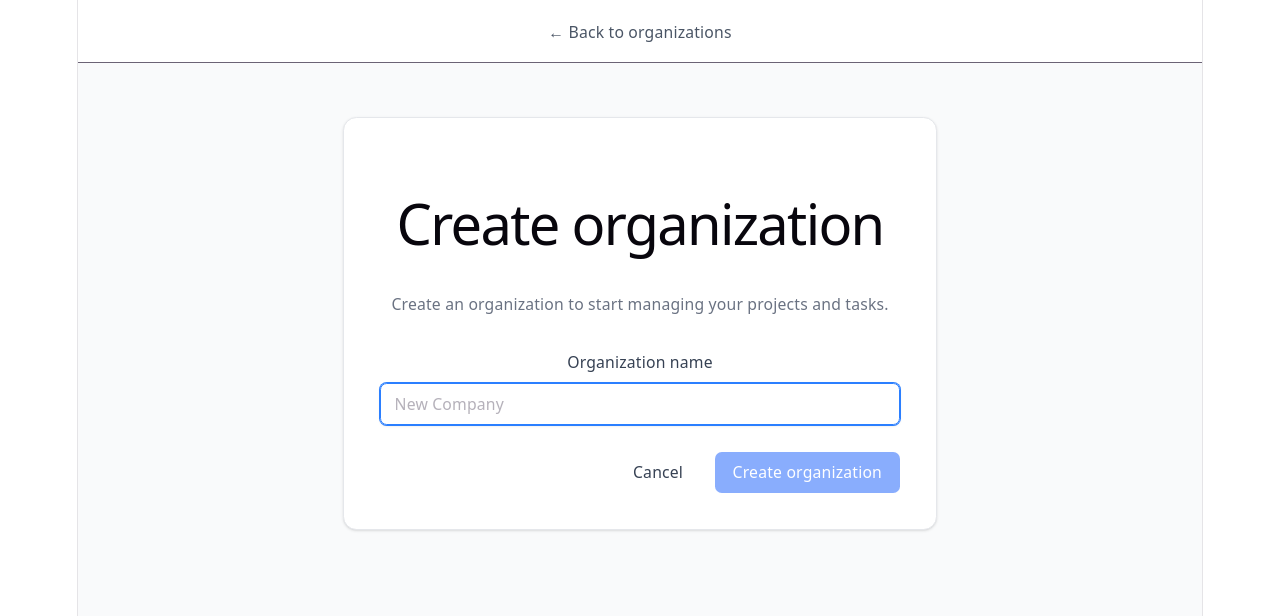
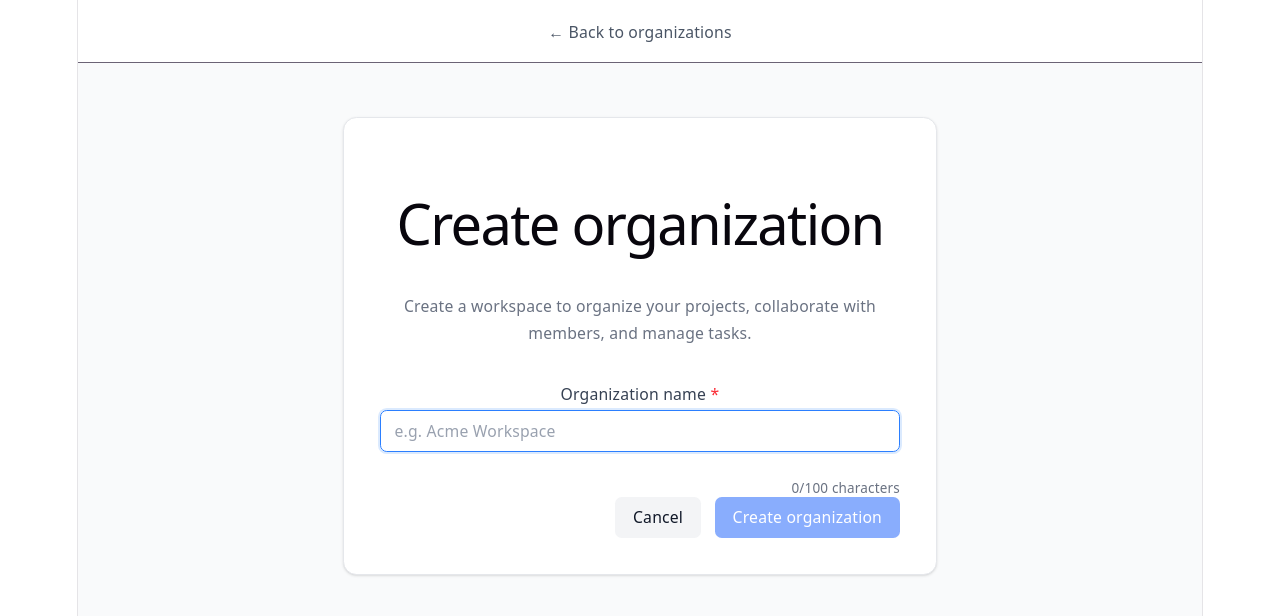
Before and after one commit to alex-benoy-1/Project-Task-Management-Frontend, a React (Vite) app: page /organizations/new in a window 1280 px wide. Shown: the top 616 px of the page. Built offline with nearby package versions, Linux system fonts and the light colour scheme; no server answers; sample sign-in values are in the browser's storage.

Commit message:
More UI updates

```diff
--- a/src/features/organizations/pages/CreateOrganizationPage.tsx
+++ b/src/features/organizations/pages/CreateOrganizationPage.tsx
@@ -1,23 +1,35 @@
 import { useState } from "react";
 import type { FormEvent } from "react";
-
 import { useNavigate } from "react-router-dom";
 
+import {
+  Button,
+  Card,
+  FormField,
+  Input,
+} from "../../../components/ui";
+
 import { createOrganization } from "../api/organizationApi";
+
+const MAX_NAME_LENGTH = 100;
 
 export function CreateOrganizationPage() {
   const navigate = useNavigate();
 
   const [name, setName] = useState("");
+  const [isSubmitting, setIsSubmitting] = useState(false);
+  const [error, setError] = useState<string | null>(null);
 
-  const [isSubmitting, setIsSubmitting] =
-    useState(false);
+  const handleNameChange = (value: string) => {
+    setName(value);
 
-  const [error, setError] =
-    useState<string | null>(null);
+    if (error) {
+      setError(null);
+    }
+  };
 
   const handleSubmit = async (
-    event: FormEvent<HTMLFormElement>
+    event: FormEvent<HTMLFormElement>,
   ) => {
     event.preventDefault();
 
@@ -25,6 +37,13 @@ export function CreateOrganizationPage() {
 
     if (!trimmedName) {
       setError("Organization name is required.");
+      return;
+    }
+
+    if (trimmedName.length > MAX_NAME_LENGTH) {
+      setError(
+        `Organization name must be ${MAX_NAME_LENGTH} characters or fewer.`,
+      );
       return;
     }
 
@@ -36,20 +55,21 @@ export function CreateOrganizationPage() {
         name: trimmedName,
       });
 
-      navigate("/", {
-        replace: true,
-      });
+      navigate("/", { replace: true });
     } catch (error) {
-      console.error(
-        "Failed to create organization:",
-        error
-      );
+      console.error("Failed to create organization:", error);
 
       setError(
-        "Failed to create organization. Please try again."
+        "Failed to create organization. Please try again.",
       );
     } finally {
       setIsSubmitting(false);
+    }
+  };
+
+  const handleCancel = () => {
+    if (!isSubmitting) {
+      navigate("/");
     }
   };
 
@@ -60,9 +80,9 @@ export function CreateOrganizationPage() {
         <div className="mx-auto max-w-7xl px-6 py-4">
           <button
             type="button"
-            onClick={() => navigate("/")}
+            onClick={handleCancel}
             disabled={isSubmitting}
-            className="text-sm font-medium text-gray-600 hover:text-gray-900 disabled:opacity-50"
+            className="text-sm font-medium text-gray-600 transition-colors hover:text-gray-900 disabled:cursor-not-allowed disabled:opacity-50"
           >
             ← Back to organizations
           </button>
@@ -71,16 +91,16 @@ export function CreateOrganizationPage() {
 
       {/* Content */}
       <section className="mx-auto max-w-xl px-6 py-12">
-        <div className="rounded-xl border border-gray-200 bg-white p-8 shadow-sm">
+        <Card className="p-8">
           {/* Heading */}
           <div className="mb-8">
             <h1 className="text-2xl font-bold text-gray-900">
               Create organization
             </h1>
 
-            <p className="mt-2 text-sm text-gray-500">
-              Create an organization to start managing your
-              projects and tasks.
+            <p className="mt-2 text-sm leading-6 text-gray-500">
+              Create a workspace to organize your projects,
+              collaborate with members, and manage tasks.
             </p>
           </div>
 
@@ -89,64 +109,55 @@ export function CreateOrganizationPage() {
             onSubmit={handleSubmit}
             className="space-y-6"
           >
-            {/* Organization name */}
-            <div>
-              <label
-                htmlFor="organization-name"
-                className="block text-sm font-medium text-gray-700"
-              >
-                Organization name
-              </label>
-
-              <input
+            <FormField
+              label="Organization name"
+              htmlFor="organization-name"
+              required
+              error={error ?? undefined}
+            >
+              <Input
                 id="organization-name"
+                name="name"
                 type="text"
                 value={name}
                 onChange={(event) =>
-                  setName(event.target.value)
+                  handleNameChange(event.target.value)
                 }
-                placeholder="New Company"
+                placeholder="e.g. Acme Workspace"
                 autoFocus
+                autoComplete="organization"
+                maxLength={MAX_NAME_LENGTH}
                 disabled={isSubmitting}
-                className="mt-2 block w-full rounded-md border border-gray-300 px-3 py-2 text-sm shadow-sm outline-none transition focus:border-blue-500 focus:ring-1 focus:ring-blue-500 disabled:bg-gray-100"
+                required
               />
-            </div>
+            </FormField>
 
-            {/* Error */}
-            {error && (
-              <div className="rounded-md bg-red-50 p-3">
-                <p className="text-sm text-red-600">
-                  {error}
-                </p>
-              </div>
-            )}
+            <p className="-mt-4 text-right text-xs text-gray-500">
+              {name.length}/{MAX_NAME_LENGTH} characters
+            </p>
 
-            {/* Buttons */}
+            {/* Actions */}
             <div className="flex justify-end gap-3">
-              <button
+              <Button
                 type="button"
-                onClick={() => navigate("/")}
+                variant="secondary"
+                onClick={handleCancel}
                 disabled={isSubmitting}
-                className="rounded-md px-4 py-2 text-sm font-medium text-gray-700 hover:bg-gray-100 disabled:cursor-not-allowed disabled:opacity-50"
               >
                 Cancel
-              </button>
+              </Button>
 
-              <button
+              <Button
                 type="submit"
-                disabled={
-                  isSubmitting ||
-                  !name.trim()
-                }
-                className="rounded-md bg-blue-600 px-4 py-2 text-sm font-medium text-white transition hover:bg-blue-700 disabled:cursor-not-allowed disabled:opacity-50"
+                disabled={isSubmitting || !name.trim()}
               >
                 {isSubmitting
                   ? "Creating..."
                   : "Create organization"}
-              </button>
+              </Button>
             </div>
           </form>
-        </div>
+        </Card>
       </section>
     </main>
   );
--- a/src/features/projects/pages/ProjectEditPage.tsx
+++ b/src/features/projects/pages/ProjectEditPage.tsx
@@ -7,6 +7,7 @@ import {
 
 import {
   Breadcrumbs,
+  Button,
   Card,
 } from "../../../components/ui";
 
@@ -51,7 +52,23 @@ export function ProjectEditPage() {
   const [submitError, setSubmitError] =
     useState<string | null>(null);
 
+  /*
+   * Logout
+   */
+  const handleLogout = () => {
+    localStorage.removeItem("token");
+
+    navigate("/login", {
+      replace: true,
+    });
+  };
+
+  /*
+   * Load project
+   */
   useEffect(() => {
+    let isMounted = true;
+
     const loadProject = async () => {
       if (!projectId) {
         setError("Project ID is missing.");
@@ -63,27 +80,59 @@ export function ProjectEditPage() {
         setIsLoading(true);
         setError(null);
 
-        const response =
-          await getProject(projectId);
+        const response = await getProject(projectId);
 
+        if (isMounted) {
           setProject(response);
+        }
       } catch (error) {
         console.error(
           "Failed to load project:",
           error,
         );
 
+        if (isMounted) {
           setError(
             "Failed to load project. Please try again.",
           );
+        }
       } finally {
+        if (isMounted) {
           setIsLoading(false);
+        }
       }
     };
 
     loadProject();
+
+    return () => {
+      isMounted = false;
+    };
   }, [projectId]);
 
+  /*
+   * Navigate to projects
+   */
+  const navigateToProjects = (
+    organizationId: string,
+  ) => {
+    navigate(
+      `/organizations/${organizationId}/projects`,
+      {
+        state: {
+          organizationRole:
+            locationState?.organizationRole,
+
+          organizationName:
+            locationState?.organizationName,
+        },
+      },
+    );
+  };
+
+  /*
+   * Update project
+   */
   const handleSubmit = async (
     data: ProjectFormData,
   ) => {
@@ -96,27 +145,18 @@ export function ProjectEditPage() {
       setIsSubmitting(true);
       setSubmitError(null);
 
-      const updatedProject =
-        await updateProject(projectId, {
-          name: data.name,
-          description: data.description,
-        });
+      const updatedProject = await updateProject(
+        projectId,
+        {
+          name: data.name.trim(),
+          description: data.description.trim(),
+        },
+      );
 
       setProject(updatedProject);
 
-      navigate(
-        `/organizations/${updatedProject.organization_id}/projects`,
-        {
-          state: {
-            organizationRole:
-              locationState?.organizationRole ??
-              updatedProject.role,
-
-            organizationName:
-              locationState?.organizationName ??
-              "Organization",
-          },
-        },
+      navigateToProjects(
+        updatedProject.organization_id,
       );
     } catch (error) {
       console.error(
@@ -132,45 +172,83 @@ export function ProjectEditPage() {
     }
   };
 
+  /*
+   * Cancel editing
+   */
   const handleCancel = () => {
+    if (isSubmitting) {
+      return;
+    }
+
     if (project) {
-      navigate(
-        `/organizations/${project.organization_id}/projects`,
-        {
-          state: {
-            organizationRole:
-              locationState?.organizationRole ??
-              project.role,
-
-            organizationName:
-              locationState?.organizationName ??
-              "Organization",
-          },
-        },
+      navigateToProjects(
+        project.organization_id,
       );
     } else {
       navigate(-1);
     }
   };
 
+  /*
+   * Loading state
+   */
   if (isLoading) {
     return (
-      <main className="min-h-screen bg-gray-50 p-6">
-        <div className="mx-auto max-w-3xl">
-          <div className="flex min-h-[300px] items-center justify-center">
+      <main className="min-h-screen bg-gray-50">
+        <header className="border-b bg-white">
+          <div className="mx-auto flex max-w-7xl items-center justify-between px-6 py-4">
+            <h1 className="text-xl font-bold text-gray-900">
+              Project Manager
+            </h1>
+
+            <Button
+              type="button"
+              variant="secondary"
+              onClick={handleLogout}
+            >
+              Logout
+            </Button>
+          </div>
+        </header>
+
+        <section className="mx-auto max-w-3xl px-6 py-12">
+          <div
+            className="flex min-h-[300px] items-center justify-center"
+            role="status"
+            aria-live="polite"
+          >
             <p className="text-sm text-gray-500">
               Loading project...
             </p>
           </div>
-        </div>
+        </section>
       </main>
     );
   }
 
+  /*
+   * Error state
+   */
   if (error || !project) {
     return (
-      <main className="min-h-screen bg-gray-50 p-6">
-        <div className="mx-auto max-w-3xl">
+      <main className="min-h-screen bg-gray-50">
+        <header className="border-b bg-white">
+          <div className="mx-auto flex max-w-7xl items-center justify-between px-6 py-4">
+            <h1 className="text-xl font-bold text-gray-900">
+              Project Manager
+            </h1>
+
+            <Button
+              type="button"
+              variant="secondary"
+              onClick={handleLogout}
+            >
+              Logout
+            </Button>
+          </div>
+        </header>
+
+        <section className="mx-auto max-w-3xl px-6 py-10">
           <Breadcrumbs
             items={[
               {
@@ -184,31 +262,56 @@ export function ProjectEditPage() {
           />
 
           <Card>
-            <h1 className="text-xl font-semibold text-gray-900">
+            <h2 className="text-xl font-semibold text-gray-900">
               Unable to load project
-            </h1>
+            </h2>
 
             <p className="mt-2 text-sm text-red-600">
-              {error ??
-                "Project could not be found."}
+              {error ?? "Project could not be found."}
             </p>
 
-            <button
+            <div className="mt-6">
+              <Button
                 type="button"
+                variant="secondary"
                 onClick={() => navigate(-1)}
-              className="mt-5 rounded-md bg-gray-100 px-4 py-2 text-sm font-medium text-gray-700 hover:bg-gray-200"
               >
                 Go back
-            </button>
+              </Button>
+            </div>
           </Card>
-        </div>
+        </section>
       </main>
     );
   }
 
+  /*
+   * Main page
+   */
   return (
-    <main className="min-h-screen bg-gray-50 p-6">
-      <div className="mx-auto max-w-3xl">
+    <main className="min-h-screen bg-gray-50">
+      {/* Header */}
+      <header className="border-b bg-white">
+        <div className="mx-auto flex max-w-7xl items-center justify-between px-6 py-4">
+          <h1 className="text-xl font-bold text-gray-900">
+            Project Manager
+          </h1>
+
+          <Button
+            type="button"
+            variant="secondary"
+            onClick={handleLogout}
+            disabled={isSubmitting}
+          >
+            Logout
+          </Button>
+        </div>
+      </header>
+
+      {/* Content */}
+      <section className="mx-auto max-w-3xl px-6 py-10">
+        {/* Breadcrumbs */}
+        <div className="mb-8">
           <Breadcrumbs
             items={[
               {
@@ -216,7 +319,9 @@ export function ProjectEditPage() {
                 href: "/",
               },
               {
-              label: "Projects",
+                label:
+                  locationState?.organizationName ??
+                  "Projects",
                 href: `/organizations/${project.organization_id}/projects`,
               },
               {
@@ -227,37 +332,56 @@ export function ProjectEditPage() {
               },
             ]}
           />
+        </div>
 
+        {/* Edit Project Card */}
         <Card>
           <div className="mb-6">
-            <h1 className="text-2xl font-bold text-gray-900">
-              Edit Project
-            </h1>
+            <h2 className="text-2xl font-bold text-gray-900">
+              Edit project
+            </h2>
 
-            <p className="mt-1 text-sm text-gray-600">
-              Update the project name and description.
+            <p className="mt-2 text-sm leading-6 text-gray-600">
+              Update your project name and description.
             </p>
           </div>
 
+          {/* Submission Error */}
           {submitError && (
-            <div className="mb-6 rounded-md border border-red-200 bg-red-50 px-4 py-3">
+            <div
+              className="mb-6 rounded-md border border-red-200 bg-red-50 px-4 py-3"
+              role="alert"
+            >
               <p className="text-sm text-red-600">
                 {submitError}
               </p>
             </div>
           )}
 
+          {/* Form */}
           <ProjectEditForm
             defaultValues={{
               name: project.name,
-              description: project.description,
+              description: project.description ?? "",
             }}
             onSubmit={handleSubmit}
             onCancel={handleCancel}
             isSubmitting={isSubmitting}
           />
         </Card>
+
+        {/* Back to Projects */}
+        <div className="mt-8">
+          <button
+            type="button"
+            onClick={handleCancel}
+            disabled={isSubmitting}
+            className="text-sm font-medium text-blue-600 transition-colors hover:text-blue-700 disabled:cursor-not-allowed disabled:opacity-50"
+          >
+            ← Back to projects
+          </button>
         </div>
+      </section>
     </main>
   );
 }
```
Lines whose indentation alone changed are shown as unchanged.
